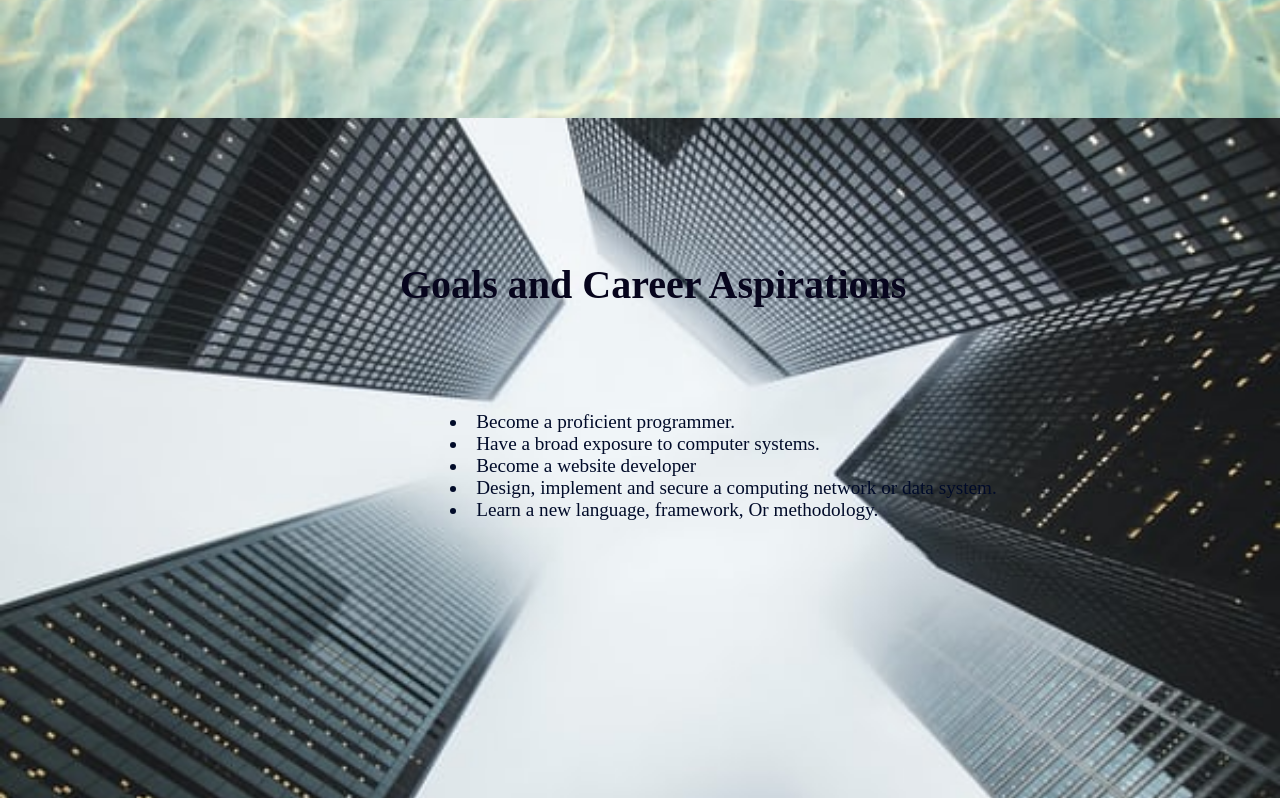
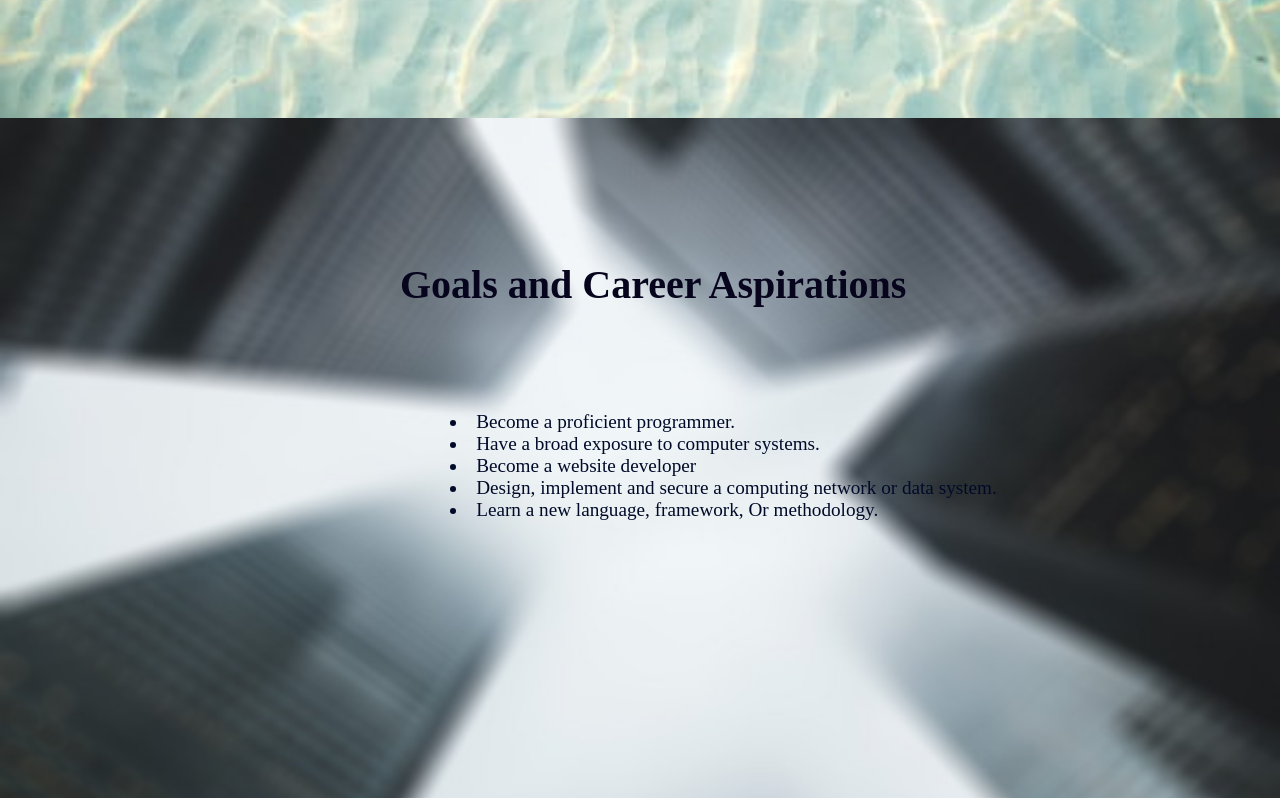
Before and after one commit to danarose01/portfolio, a plain HTML site: page index.html in a window 1280 px wide. Shown: the part 1482-2280 px from the top of the page. Drawn offline with Linux system fonts and the light colour scheme.

Commit message:
Update style.css
img

```diff
--- a/style.css
+++ b/style.css
@@ -135,7 +135,7 @@ nav{
 #goals{
     width:100%;
     height: 100vh;
-    background-image: url("image/goals.jpg");
+    background-image: url("image/goalsb.jpg");
     background-repeat: no-repeat;
     background-size: cover;
     overflow-y: hidden;
```
